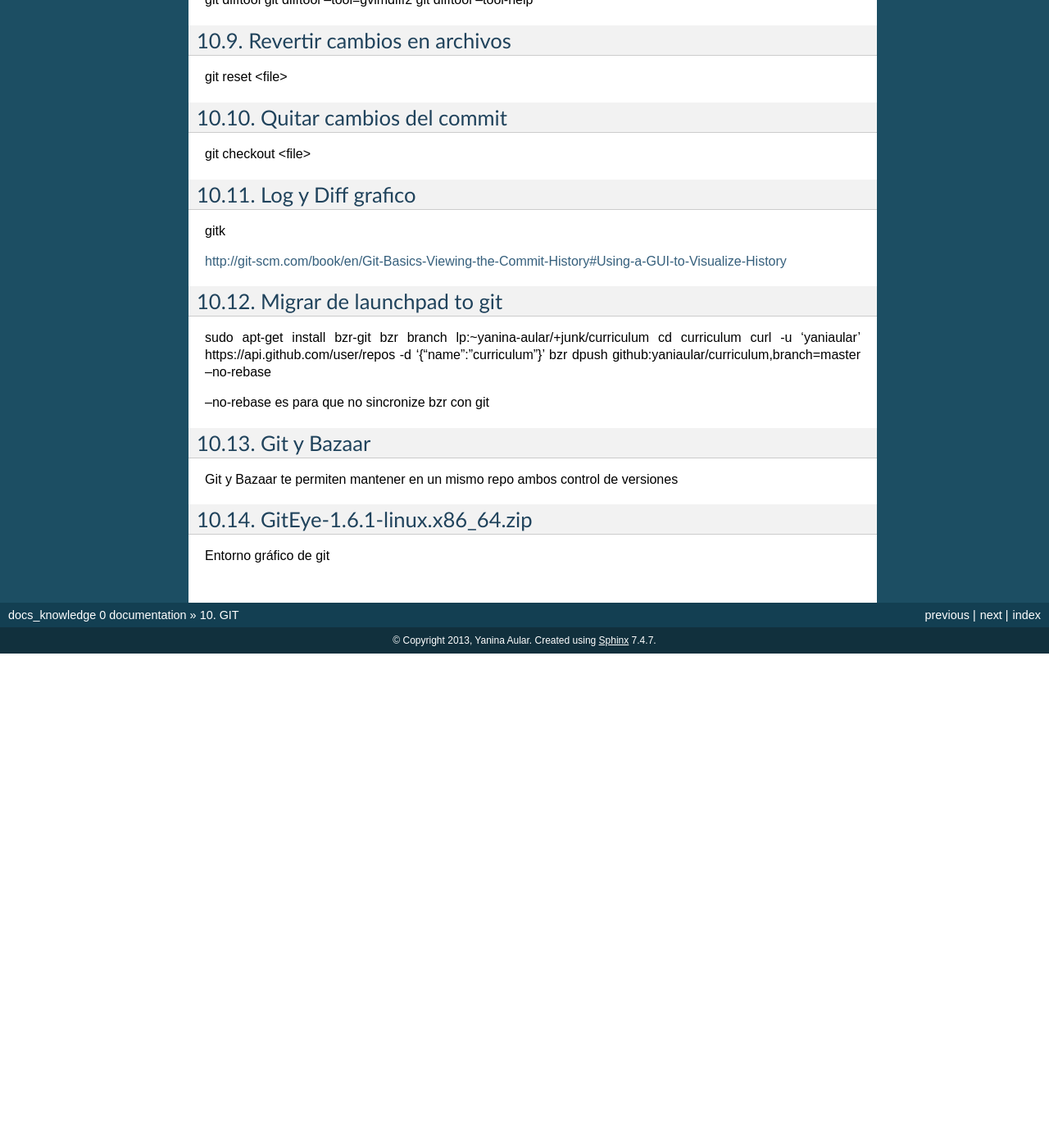
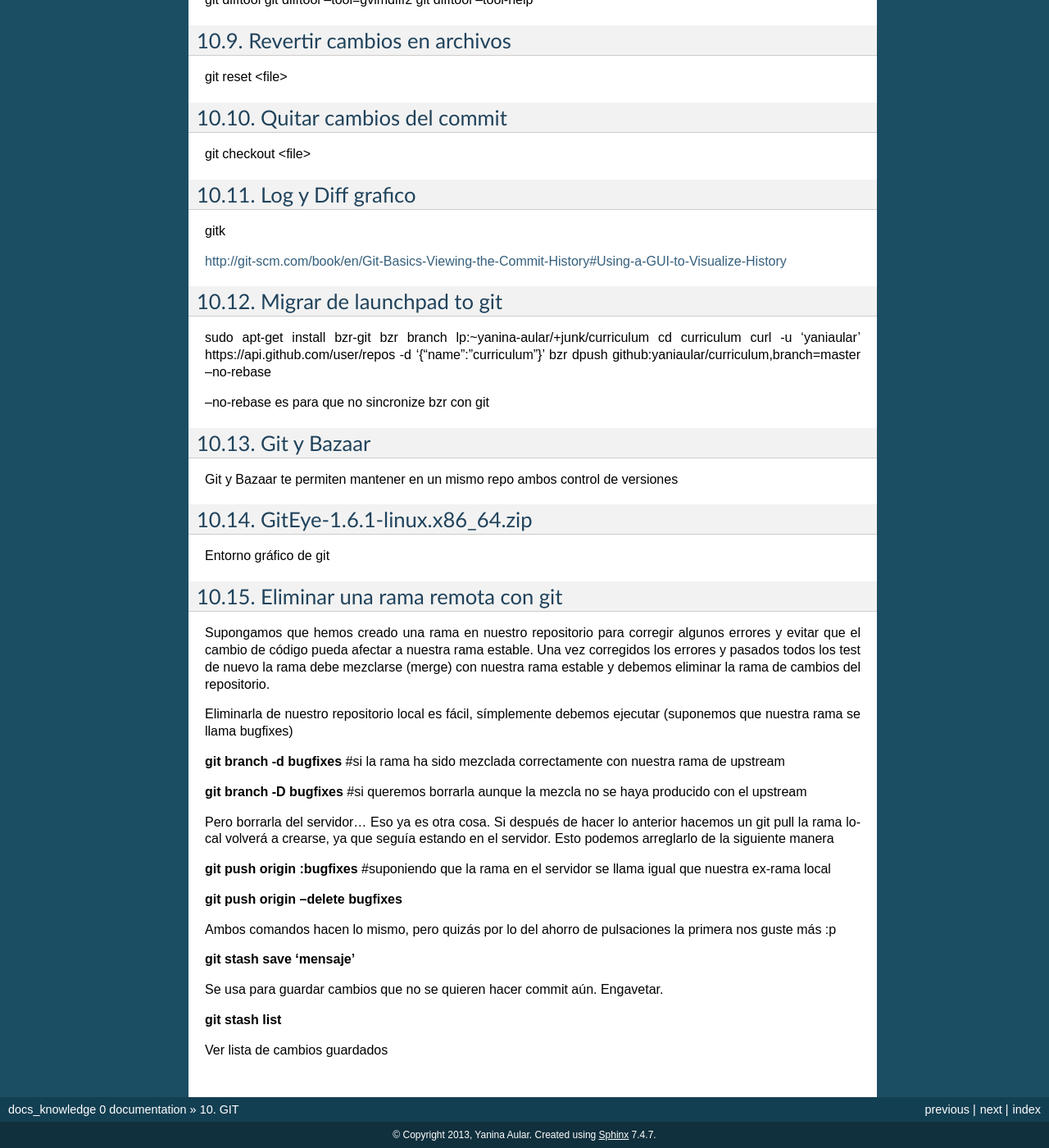
Before and after one commit to yaniaular/knowledge, a Sphinx documentation site: the page built from source/git.rst, in a window 1280 px wide and 1400 px high, scrolled down 1004 px. Shown: the whole window at 82% size. Built offline with Sphinx 7.4.7, drawn with Linux system fonts in a browser that asks for light colours; formulas are drawn with MathJax 3; before the commit the page ends 1801 px from its top, so only the background shows below that; some of the changed text lies outside the part shown.

Commit message:
[IMP] intructions for delete main root git

```diff
--- /dev/null
+++ b/source/ene-2015.rst
@@ -0,0 +1,4 @@
+
+
+El modulo de yoytec_invoice_serial_number no es compatible con
+anglo_saxon
--- a/source/git.rst
+++ b/source/git.rst
@@ -96,3 +96,41 @@ GitEye-1.6.1-linux.x86_64.zip
 -----------------------------
 
 Entorno gráfico de git
+
+Eliminar una rama remota con git
+--------------------------------
+
+Supongamos que hemos creado una rama en nuestro repositorio para corregir
+algunos errores y evitar que el cambio de código pueda afectar a nuestra rama
+estable. Una vez corregidos los errores y pasados todos los test de nuevo la
+rama debe mezclarse (merge) con nuestra rama estable y debemos eliminar la rama
+de cambios del repositorio.
+
+Eliminarla de nuestro repositorio local es fácil, símplemente debemos ejecutar
+(suponemos que nuestra rama se llama bugfixes)
+
+**git branch -d bugfixes** #si la rama ha sido mezclada correctamente con
+nuestra rama de upstream
+
+**git branch -D bugfixes** #si queremos borrarla aunque la mezcla no se haya
+producido con el upstream
+
+Pero borrarla del servidor… Eso ya es otra cosa. Si después de hacer lo
+anterior hacemos un git pull la rama local volverá a crearse, ya que seguía
+estando en el servidor. Esto podemos arreglarlo de la siguiente manera
+
+**git push origin :bugfixes** #suponiendo que la rama en el servidor se llama
+igual que nuestra ex-rama local
+
+**git push origin --delete bugfixes**
+
+Ambos comandos hacen lo mismo, pero quizás por lo del ahorro de pulsaciones la
+primera nos guste más :p
+
+**git stash save 'mensaje'**
+
+Se usa para guardar cambios que no se quieren hacer commit aún. Engavetar.
+
+**git stash list**
+
+Ver lista de cambios guardados
```
